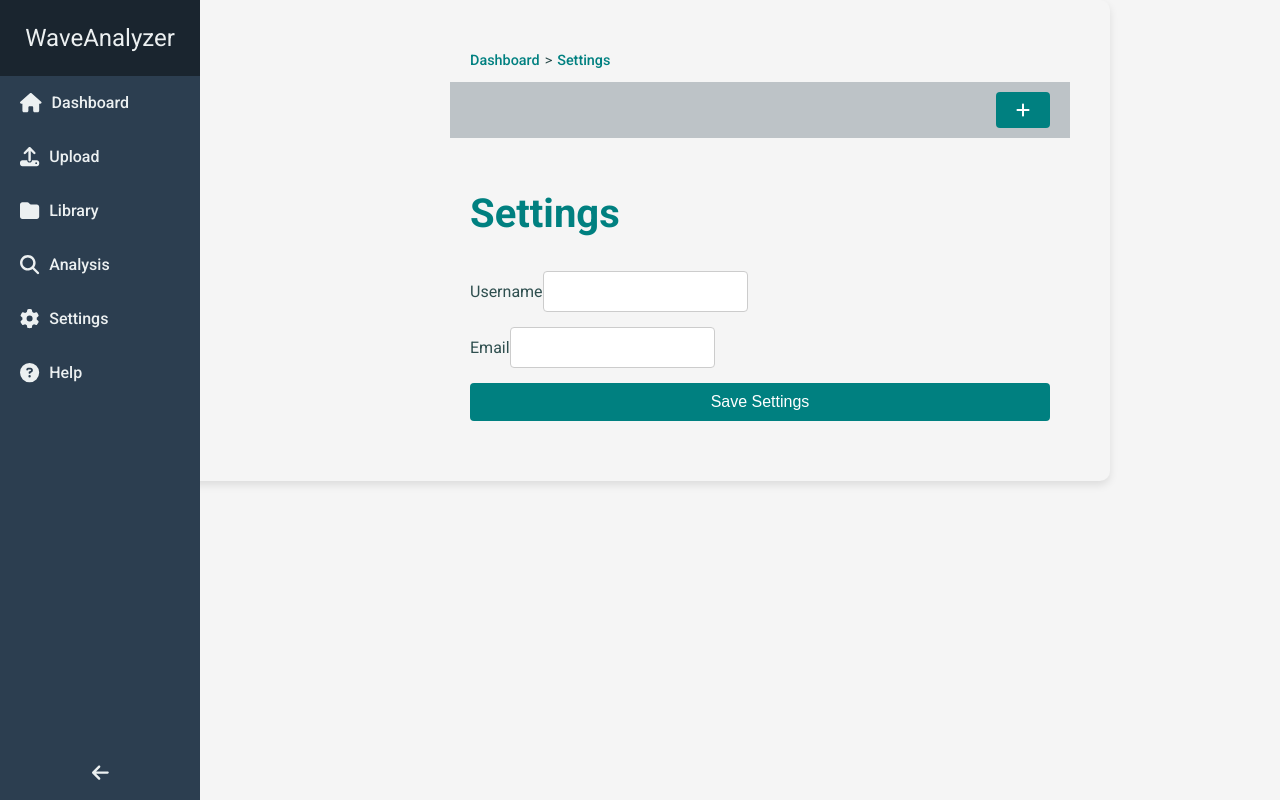
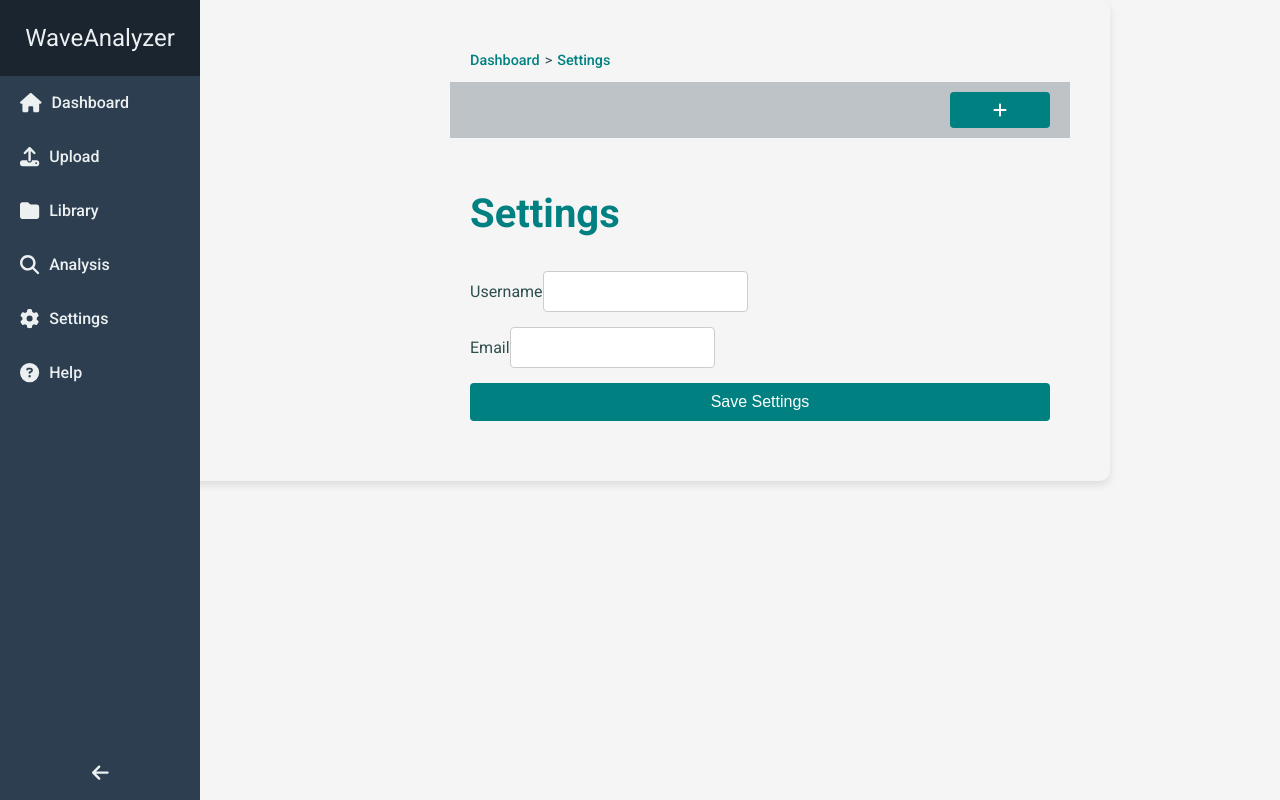
Before and after one commit to pranaysuyash/stt_main, a React (Vite) app: page /settings in a window 1280 px wide. Built offline with nearby package versions, Linux system fonts and the light colour scheme.

Commit message:
design improvements

```diff
--- a/src/components/common/Button.jsx
+++ b/src/components/common/Button.jsx
@@ -7,6 +7,7 @@ import { FontAwesomeIcon } from '@fortawesome/react-fontawesome';
 // Styled Component for Button
 const ButtonStyled = styled.button`
   padding: 10px 20px;
+  min-width: 100px;
   border: none;
   border-radius: 4px;
   font-size: ${({ theme }) => theme.fontSizes.body || '16px'};
@@ -26,6 +27,8 @@ const ButtonStyled = styled.button`
   justify-content: center;
   transition: opacity 0.2s ease, background-color 0.2s ease;
 
+  flex: 1 0 auto;
+
   /* Hover State */
   &:hover {
     opacity: 0.9;
@@ -42,6 +45,12 @@ const ButtonStyled = styled.button`
     outline: 2px solid ${({ theme }) => theme.colors.primary};
     outline-offset: 2px;
   }
+
+  @media (max-width: 768px) {
+    padding: 8px 12px;
+    min-width: 80px;
+  font-size: ${({ theme }) => theme.fontSizes.small || '12px'};
+    }
 `;
 
 // Button Component
--- a/src/components/common/QuickAccessToolbar.jsx
+++ b/src/components/common/QuickAccessToolbar.jsx
@@ -30,25 +30,36 @@ import { CSS } from "@dnd-kit/utilities";
 
 const ToolbarContainer = styled.div`
   display: flex;
+  flex-wrap: wrap;
   padding: 10px 20px;
   background-color: #bdc3c7;
   align-items: center;
+
+  @media (max-width: 768px) {
+    padding: 10px 10px;
+  }
 `;
 
 const DraggableArea = styled.div`
   display: flex;
   align-items: center;
   flex-grow: 1;
+  flex-wrap: wrap;
+
+  @media (max-width: 768px) {
+    justify-content: center;
+  }
 `;
 
 const SortableItemContainer = styled.div`
   display: flex;
   align-items: center;
-  margin-right: 15px;
+  margin: 5px;
   padding: 5px;
   background-color: ${(props) =>
     props.isDragging ? "#f0f0f0" : "transparent"};
   border-radius: 4px;
+  flex-shrink: 0;
 `;
 
 const DragHandleStyled = styled.div`
```
Also changed, not shown: code.txt, static/uploads/chunk_3_waveform.png (added), static/uploads/chunk_4_waveform.png (added).
